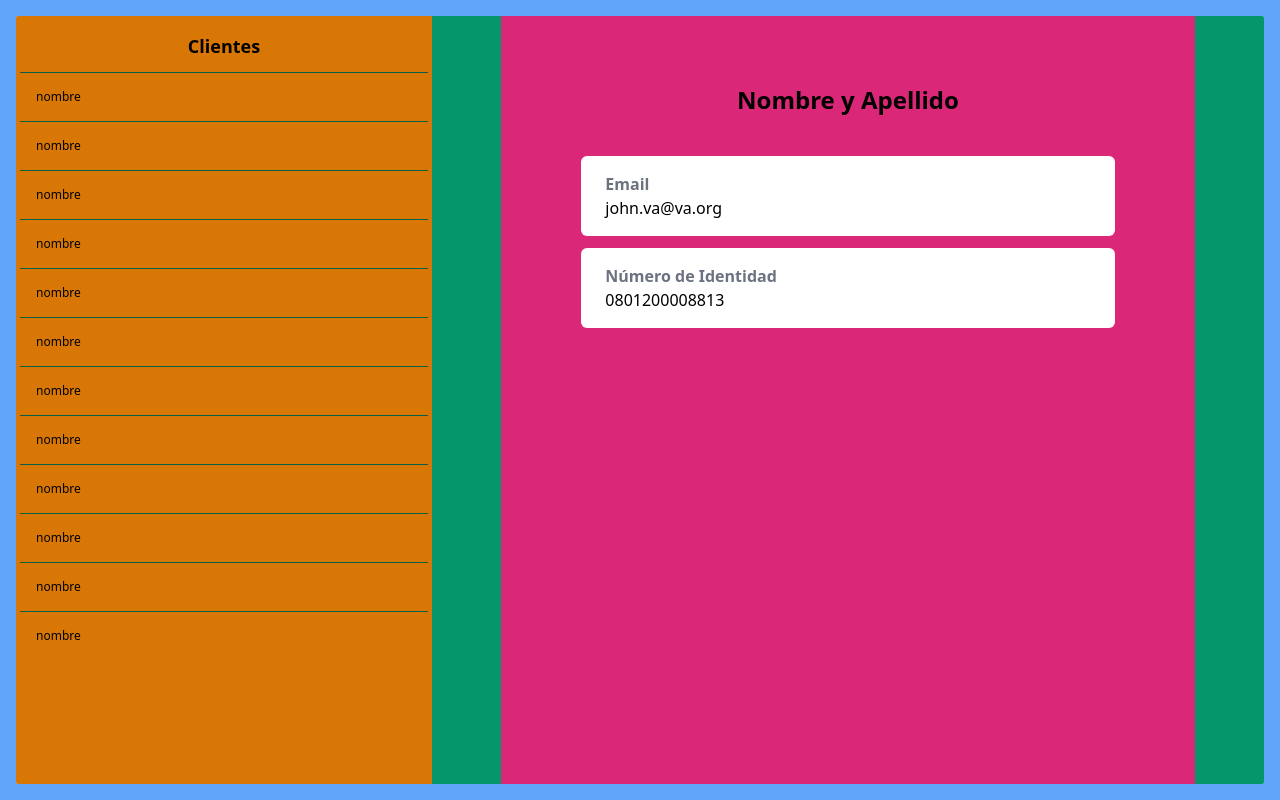
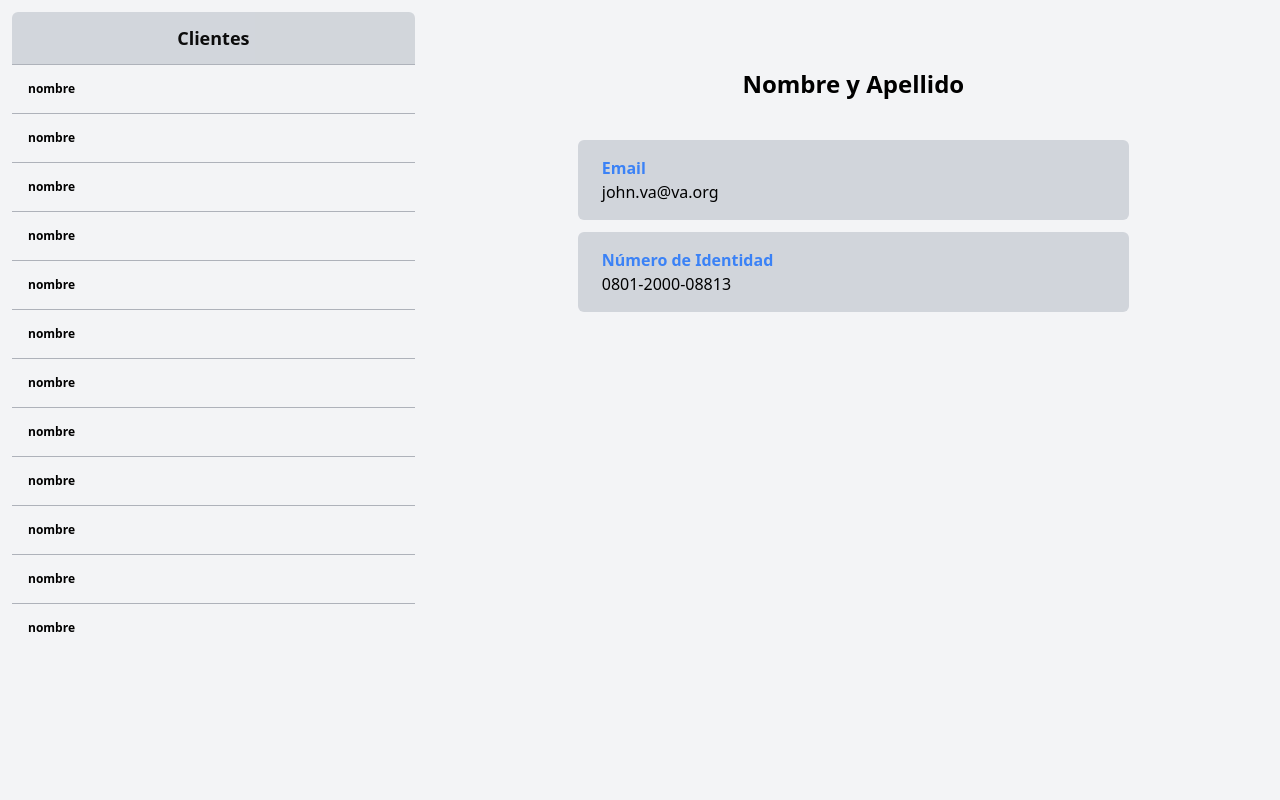
Before and after one commit to cnuila/Aplicacion-Hotel, a React (Create React App) app: page / in a window 1280 px wide. Built offline with nearby package versions, Linux system fonts and the light colour scheme.

Commit message:
Terminando Visual Clientes Admin

```diff
--- a/src/Components/Lista.js
+++ b/src/Components/Lista.js
@@ -2,59 +2,61 @@ import React from 'react'
 
 export default function Lista(props) {
     return (
-        <div className="grid max-h-screen min-h-screen bg-blue-400">
-            <div className="grid grid-cols-3 m-4 rounded-sm bg-gray-300">
-                <div className="flex flex-col bg-yellow-600 divide-y divide-green-800 rounded-l-sm">
-                    <div className="mx-1 mt-1 p-3 text-center font-semibold text-lg">
+        <div className="max-h-screen">
+            <div className="grid grid-cols-3 max-h-screen bg-gray-100">
+
+                <div className="col-span-1 flex flex-col max-h-screen min-h-screen rounded-l-sm p-2 overflow-y-auto divide-y divide-gray-500 divide-opacity-50">
+                    <div className="bg-gray-300 sticky top-0 opacity-95 rounded-t-md mx-1 mt-1 p-3 text-center font-bold text-lg">
                         Clientes
                     </div>
-                    <div className="mx-1 p-4 text-xs">
+                    <div className="mx-1 p-4 text-xs font-semibold">
                         nombre
                     </div>
-                    <div className="mx-1 p-4 text-xs">
+                    <div className="mx-1 p-4 text-xs font-semibold">
                         nombre
                     </div>
-                    <div className="mx-1 p-4 text-xs">
+                    <div className="mx-1 p-4 text-xs font-semibold">
                         nombre
                     </div>
-                    <div className="mx-1 p-4 text-xs">
+                    <div className="mx-1 p-4 text-xs font-semibold">
                         nombre
                     </div>
-                    <div className="mx-1 p-4 text-xs">
+                    <div className="mx-1 p-4 text-xs font-semibold">
                         nombre
                     </div>
-                    <div className="mx-1 p-4 text-xs">
+                    <div className="mx-1 p-4 text-xs font-semibold">
                         nombre
                     </div>
-                    <div className="mx-1 p-4 text-xs">
+                    <div className="mx-1 p-4 text-xs font-semibold">
                         nombre
                     </div>
-                    <div className="mx-1 p-4 text-xs">
+                    <div className="mx-1 p-4 text-xs font-semibold">
                         nombre
                     </div>
-                    <div className="mx-1 p-4 text-xs">
+                    <div className="mx-1 p-4 text-xs font-semibold">
                         nombre
                     </div>
-                    <div className="mx-1 p-4 text-xs">
+                    <div className="mx-1 p-4 text-xs font-semibold">
                         nombre
                     </div>
-                    <div className="mx-1 p-4 text-xs">
+                    <div className="mx-1 p-4 text-xs font-semibold">
                         nombre
                     </div>
-                    <div className="mx-1 p-4 text-xs">
+                    <div className="mx-1 p-4 text-xs font-semibold">
                         nombre
                     </div>
                 </div>
-                <div className="flex col-span-2 bg-green-600 rounded-r-sm justify-center">
-                    <div className="bg-pink-600 h-full w-10/12 px-20 py-14">
+
+                <div className="flex col-span-2 max-h-screen min-h-screen rounded-r-sm justify-center">
+                    <div className="h-full w-10/12 px-20 py-14">
                         <h1 className="font-bold text-center text-2xl mb-10 text-black m-3"> Nombre y Apellido </h1>
-                        <div className="bg-white h-20 my-3 py-4 px-6 rounded-md">
-                            <h2 className="text-gray-500 font-semibold">Email</h2>
+                        <div className="bg-gray-300 h-20 my-3 py-4 px-6 rounded-md">
+                            <h2 className="text-blue-500 font-semibold">Email</h2>
                             <h2 className="text-black">john.va@va.org</h2>
                         </div>
-                        <div className="bg-white h-20 my-3 py-4 px-6 rounded-md">
-                            <h2 className="text-gray-500 font-semibold">Número de Identidad</h2>
-                            <h2 className="text-black">0801200008813</h2>
+                        <div className="bg-gray-300 h-20 my-3 py-4 px-6 rounded-md">
+                            <h2 className="text-blue-500 font-semibold">Número de Identidad</h2>
+                            <h2 className="text-black">0801-2000-08813</h2>
                         </div>
                     </div>
                 </div>
```
Also changed, not shown: 1 other file (tests, documents, lock files or other folders).
